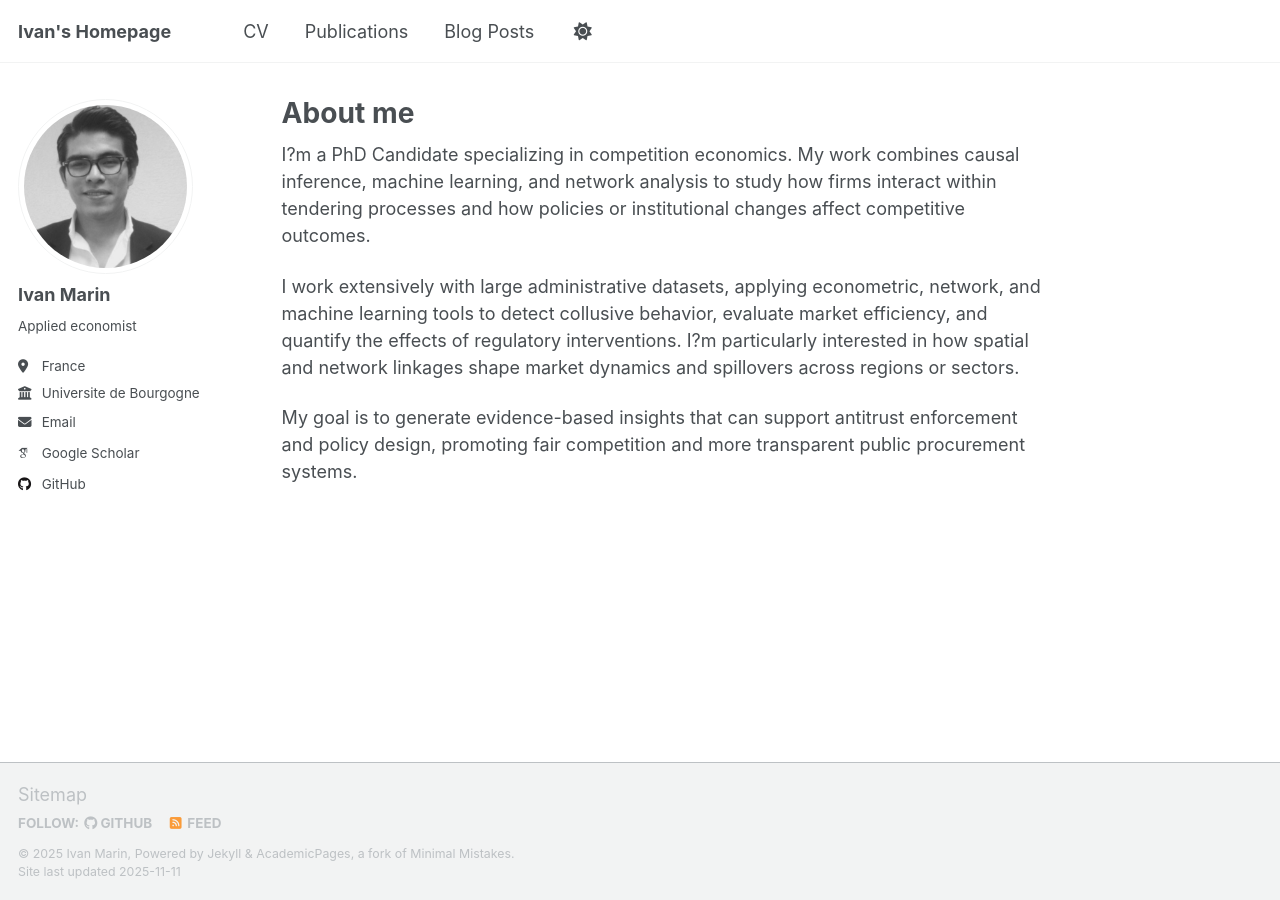
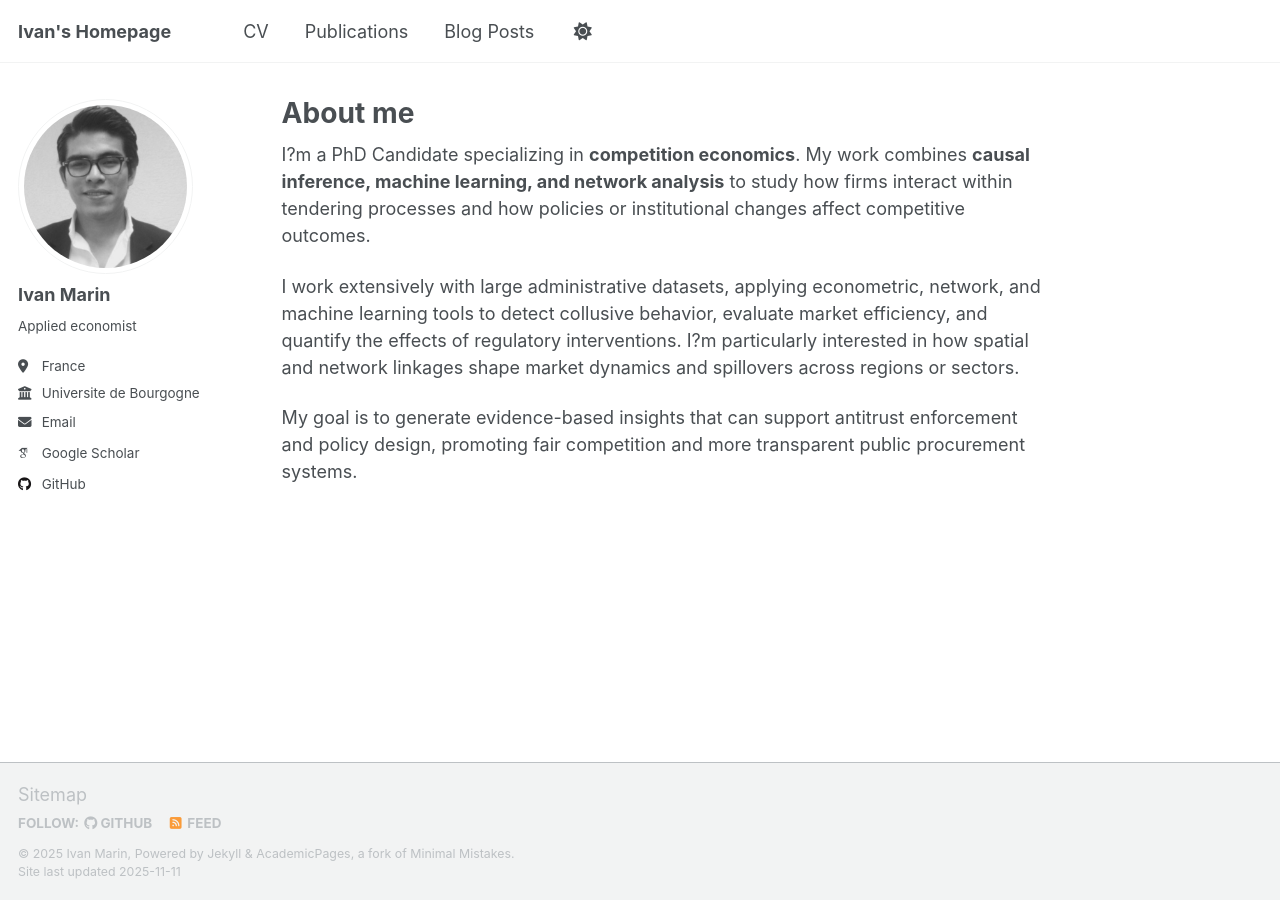
Before and after one commit to iamarin/iamarin.github.io, a Jekyll site: the page built from _pages/about.md, in a window 1280 px wide. Built offline with Jekyll 4.4.1, drawn with Linux system fonts in a browser that asks for light colours; some web fonts are replaced; a script that is not in the unit is left out.

```diff
--- a/_pages/about.md
+++ b/_pages/about.md
@@ -7,7 +7,7 @@ redirect_from:
   - /about.html
 ---
 
-I?m a PhD Candidate specializing in competition economics. My work combines causal inference, machine learning, and network analysis to study how firms interact within tendering processes and how policies or institutional changes affect competitive outcomes.
+I?m a PhD Candidate specializing in **competition economics**. My work combines **causal inference, machine learning, and network analysis** to study how firms interact within tendering processes and how policies or institutional changes affect competitive outcomes.
 
 I work extensively with large administrative datasets, applying econometric, network, and machine learning tools to detect collusive behavior, evaluate market efficiency, and quantify the effects of regulatory interventions. I?m particularly interested in how spatial and network linkages shape market dynamics and spillovers across regions or sectors.
 
```
